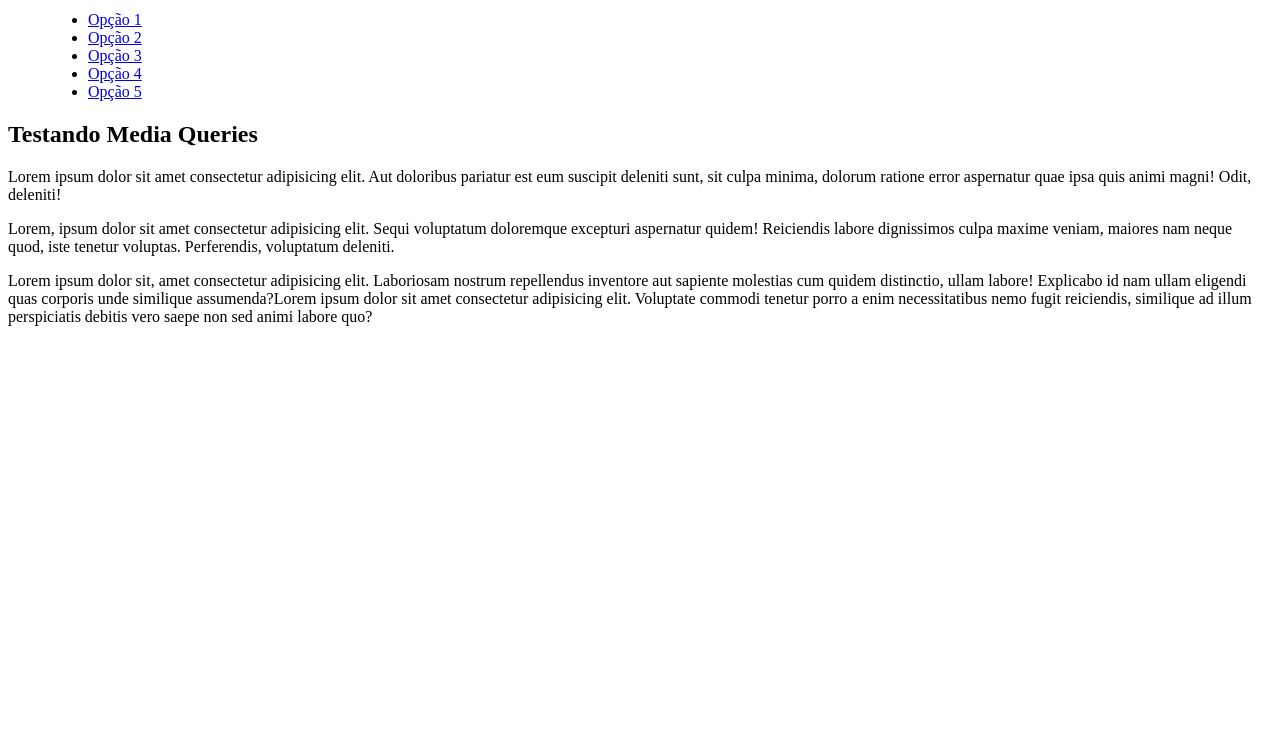
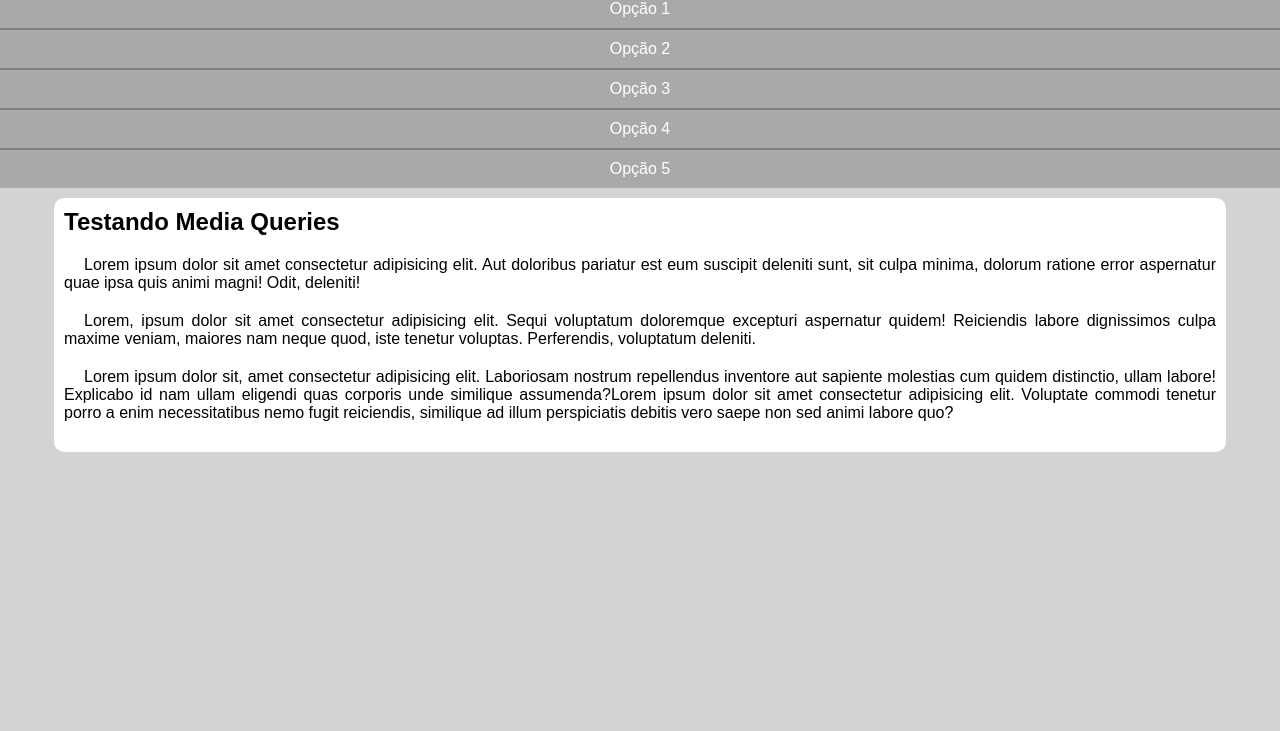
Before and after one commit to EzequielSR/Html-Css, a plain HTML site: page Exercícios/EX026/mq005/index.html in a window 1280 px wide. Shown: the part 69-800 px from the top of the page. Drawn offline with Linux system fonts and the light colour scheme.

Commit message:
update style.css

```diff
--- a/Exercícios/EX026/mq005/estilos/style.css
+++ b/Exercícios/EX026/mq005/estilos/style.css
@@ -1 +1,57 @@
 @charset "UTF-8";
+*{
+    margin: 0px;
+    padding: 0px;
+    font-family: Arial, Helvetica, sans-serif;
+}
+
+body,html{
+    background-color: lightgray;
+}
+header{
+    background-color: gray;
+}
+header > h1{
+    padding: 10px;
+    text-align: center;
+}
+menu{
+    display: block;
+}
+
+menu > ul{
+    list-style-type: none;
+}
+
+menu> ul > li > a{
+    display: block;
+    padding: 10px;
+    text-align: center;
+    text-decoration: none;
+    background-color: darkgray;
+    color: white;
+    border-top: 2px solid gray;
+}
+
+menu> ul > li > a:hover{
+    background-color: rgb(141, 141, 141);
+}
+
+main{
+    width: 90vw;
+    background-color: white;
+    margin: auto;
+    padding: 10px;
+    border-radius: 10px;
+    margin-top: 10px;
+}
+
+article > h2{
+    padding-bottom: 20px;
+}
+
+article > p{
+    text-align: justify;
+    margin-bottom: 20px;
+    text-indent: 20px;
+}
```
